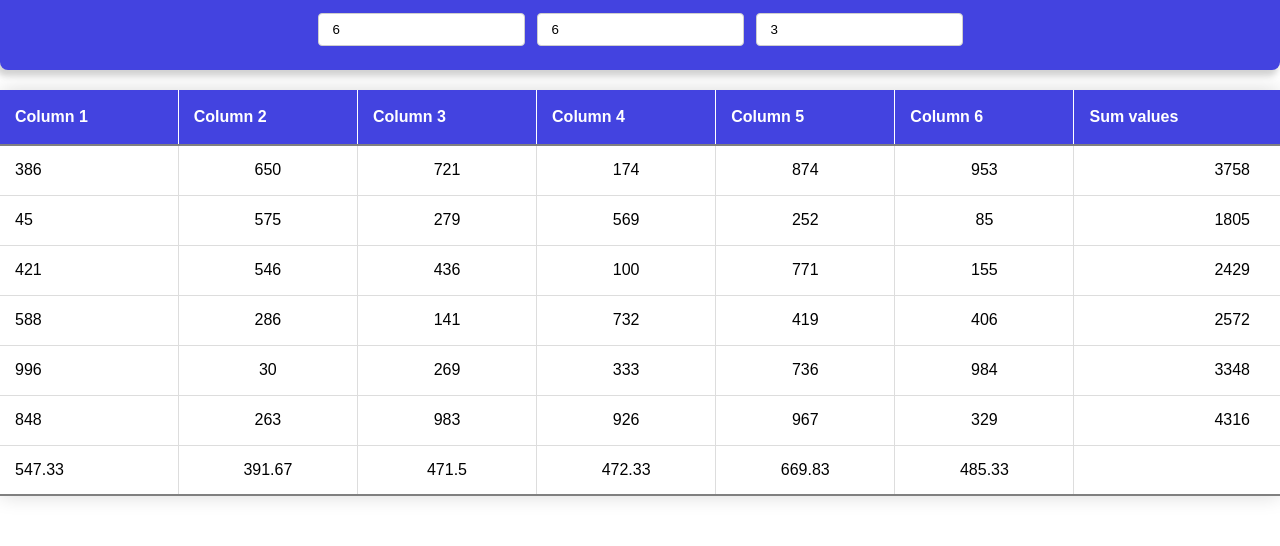
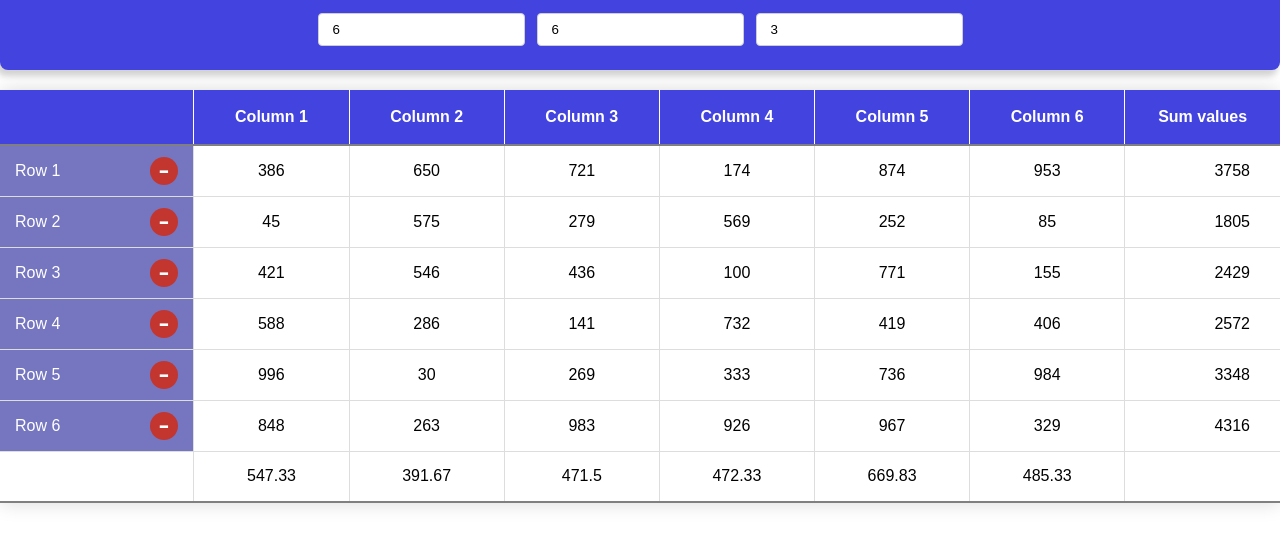
Before and after one commit to Oleksii-Martynenko-hub/memcrab-test, a React (Vite) app: page / in a window 1280 px wide. Shown: the top 546 px of the page. Built offline with nearby package versions, Linux system fonts and the light colour scheme.

Commit message:
Added remove row btn

```diff
--- a/src/app/table/table.module.scss
+++ b/src/app/table/table.module.scss
@@ -12,17 +12,52 @@
   thead {
     background-color: rgb(67, 67, 224);
     color: #ffffff;
-    text-align: left;
   }
 
   th {
-    min-width: auto;
+    min-width: 120px;
     width: auto;
     padding: 15px 15px;
     font-weight: 600;
 
     &:not(:last-of-type) {
       border-right: 1px solid #ffffff;
+    }
+
+    &.rowHead {
+      min-width: 150px;
+    }
+  }
+
+  .rowTitle {
+    background-color: rgb(118, 118, 192);
+    color: #ffffff;
+    display: flex;
+    align-items: center;
+  }
+
+  .removeRowBtn {
+    background-color: rgb(194, 54, 47);
+    color: #ffffff;
+    width: 28px;
+    height: 28px;
+    border: none;
+    outline: none;
+    border-radius: 50%;
+    padding: 0;
+    margin-left: auto;
+    cursor: pointer;
+    user-select: none;
+    overflow: hidden;
+
+    &:hover {
+      background-color: rgb(209, 90, 83);
+    }
+
+    span {
+      display: block;
+      font-size: 34px;
+      margin-top: -7px;
     }
   }
 
--- a/src/app/table/table.tsx
+++ b/src/app/table/table.tsx
@@ -1,4 +1,4 @@
-import { useContext} from 'react';
+import { useContext } from 'react';
 
 import { averageOfSum } from 'src/utils/average-of-sum';
 import { roundTo } from 'src/utils/roundTo';
@@ -42,10 +42,16 @@ export function Table({ rows, setRows }: TableProps) {
     }))
   }
 
+  const removeRowOnClick = (rowId: string) => () => {
+    setRows(prev => prev.filter(row => row.id !== rowId))
+  }
+
   return (
     <table id="randomDigits" className={styles.table}>
       <thead>
         <tr>
+          <th key='row-title-head' className={styles.rowHead}></th>
+
           {[...Array(columnsAmount).keys()].map((i) => (
             <th key={i}>Column { i + 1 }</th>
           ))}
@@ -57,6 +63,13 @@ export function Table({ rows, setRows }: TableProps) {
       <tbody>
         {rows.map(({ id: rowId, cells }) => (
           <tr key={rowId}>
+            <td key={'title' + rowId} className={styles.rowTitle}>
+              Row { +rowId + 1 }
+              <button className={styles.removeRowBtn} onClick={removeRowOnClick(rowId)}>
+                <span>-</span>
+              </button>
+            </td>
+
             {cells.map(({ id: cellId, amount }) => (
               <td key={cellId} onClick={incrementCellValueOnClick(rowId, cellId)}>{amount}</td>
             ))}
@@ -66,9 +79,12 @@ export function Table({ rows, setRows }: TableProps) {
         ))}
 
         <tr key='average'>
+          <td key='row-title-cell'></td>
+
           {[...Array(columnsAmount).keys()].map((i) => (
             <td key={i}>{averageColumnValues(i)}</td>
           ))}
+
           <td key='sum-empty-cell'></td>
         </tr>
       </tbody>
```
